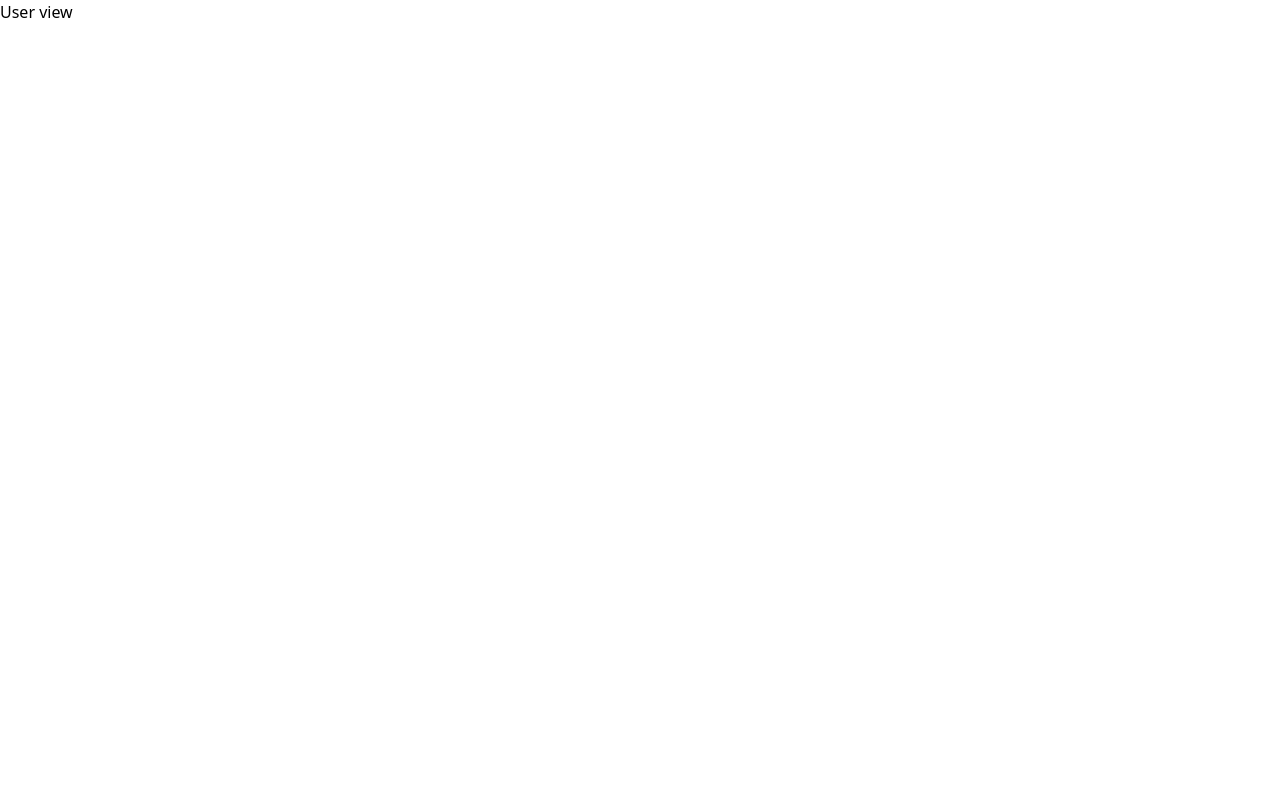
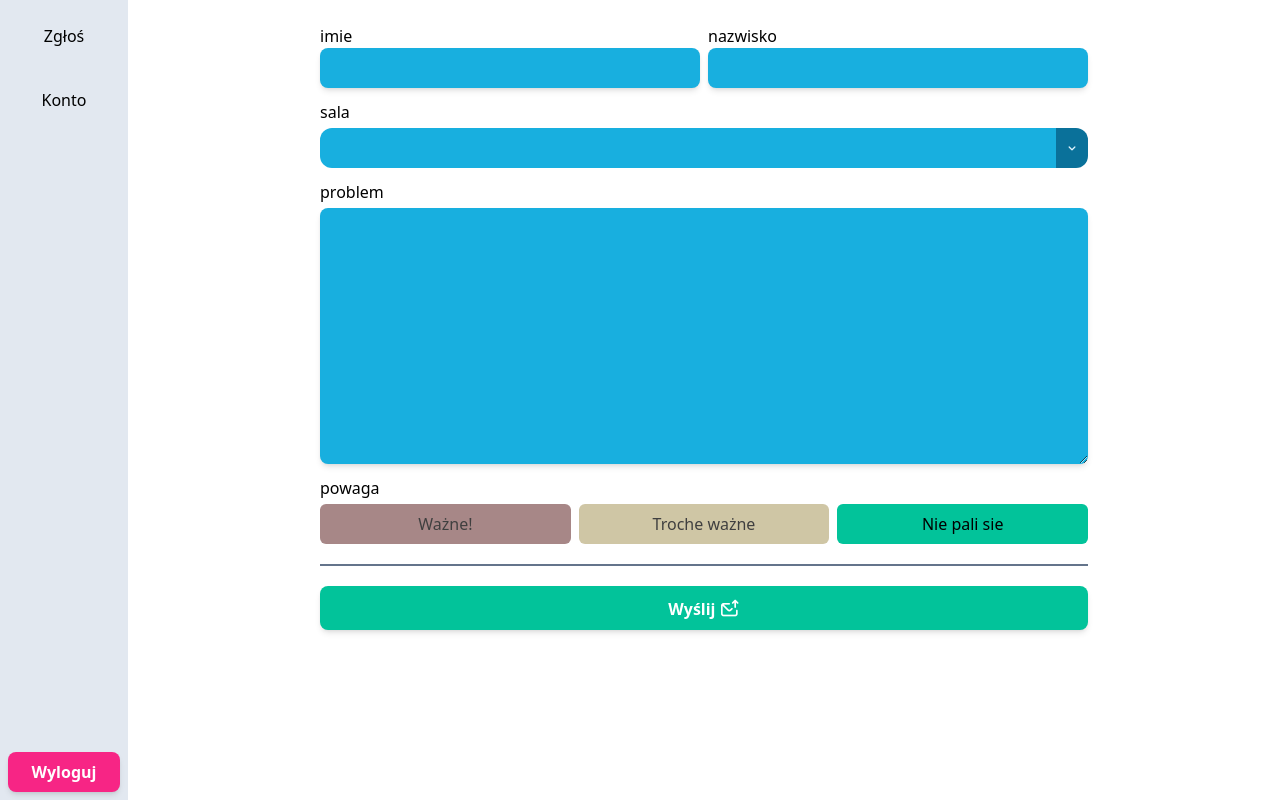
Before and after one commit to filipg030/Ticket-System, a Vue app in the folder Front/: page /user in a window 1280 px wide. Built offline with nearby package versions, Linux system fonts and the light colour scheme.

Commit message:
Login + User account

```diff
--- a/Front/index.html
+++ b/Front/index.html
@@ -5,6 +5,7 @@
   <meta charset="UTF-8" />
   <link rel="icon" type="image/svg+xml" href="/vite.svg" />
   <meta name="viewport" content="width=device-width, initial-scale=1.0" />
+  <link rel="stylesheet" href="https://unicons.iconscout.com/release/v4.0.8/css/line.css">
   <title>Vite + Vue</title>
 </head>
 
--- /dev/null
+++ b/Front/src/components/SideBar.vue
@@ -0,0 +1,38 @@
+<script>
+export default {
+
+  data() {
+    return {
+    }
+  },
+  methods:{
+
+  },
+
+  mounted() {
+
+  }
+}
+</script>
+
+<template>
+  <div class="w-32 h-full flex flex-col justify-items gap-2 bg-slate-200 p-2">
+    <RouterLink class="sideBarBtn flex justify-center" to="/user">
+    <button class="sideBarBtn">Zgłoś</button>
+    </RouterLink>
+    <RouterLink class="sideBarBtn flex justify-center" to="/konto/test">
+    <button class="sideBarBtn">Konto</button>
+    </RouterLink>
+    <RouterLink class="roseBtn mt-auto flex justify-center" to="/">
+    <button>Wyloguj</button>
+    </RouterLink>
+  </div>
+</template>
+
+<style scoped>
+
+.sideBarBtn{
+  @apply rounded-sm hover:bg-slate-400 transition-all duration-100 p-2
+}
+
+</style>
--- a/Front/src/router/index.js
+++ b/Front/src/router/index.js
@@ -2,6 +2,7 @@ import { createRouter, createWebHistory } from 'vue-router'
 
 import UserView from '../views/UserView.vue'
 import LoginView from '../views/LoginView.vue'
+import Account from '../views/Account.vue'
 
 
 const router = createRouter({
@@ -17,6 +18,11 @@ const router = createRouter({
         name: 'user',
         component: UserView
       },
+      {
+        path: '/konto/:id',
+        name: "account",
+        component: Account
+      }
     ]
 
     })
--- a/Front/src/style.css
+++ b/Front/src/style.css
@@ -6,11 +6,31 @@
 
 @layer components {
     .roseTextInput {
-        @apply py-2 px-5 bg-rose-500 text-white font-semibold rounded-lg shadow-md
-        hover:bg-rose-700 focus:outline-none focus:ring focus:ring-rose-400 focus:ring-opacity-75;
+        @apply p-2 bg-rose-500 text-white font-semibold rounded-lg shadow-md
+        hover:bg-rose-700 focus:outline-none focus:ring focus:ring-rose-400 focus:ring-opacity-75
+        placeholder:text-slate-900/75 placeholder:font-light;
     }
     .seagullTextInput {
-        @apply py-2 px-5 bg-seagull-500 text-white font-semibold rounded-lg shadow-md
+        @apply p-2 bg-seagull-500 text-white font-semibold rounded-lg shadow-md
+        hover:bg-seagull-700 focus:outline-none focus:ring focus:ring-seagull-400 focus:ring-opacity-75
+        placeholder:text-slate-900/75 placeholder:font-light;
+    }
+    .seagullTextArea {
+        @apply p-2 bg-seagull-500 text-white font-semibold rounded-lg shadow-md
+        hover:bg-seagull-700 focus:outline-none focus:ring focus:ring-seagull-400 focus:ring-opacity-75
+        placeholder:text-slate-900/75 placeholder:font-light;
+    }
+    .seagullBtn {
+        @apply p-2 bg-seagull-500 text-white font-semibold rounded-lg shadow-md
         hover:bg-seagull-700 focus:outline-none focus:ring focus:ring-seagull-400 focus:ring-opacity-75;
     }
+    .caribbeanBtn {
+        @apply p-2 bg-caribbean-500 text-white font-semibold rounded-lg shadow-md
+        hover:bg-caribbean-700 focus:outline-none focus:ring focus:ring-caribbean-400 focus:ring-opacity-75;
+    }
+    .roseBtn {
+        @apply p-2 bg-rose-500 text-white font-semibold rounded-lg shadow-md
+        hover:bg-rose-700 focus:outline-none focus:ring focus:ring-rose-400 focus:ring-opacity-75;
+        }
+
   }
--- /dev/null
+++ b/Front/src/views/Account.vue
@@ -0,0 +1,79 @@
+<script>
+import SideBar from '../components/SideBar.vue'
+
+export default {
+
+  data() {
+    return {
+      severity: 0,
+      imie: null,
+      nazwisko:null,
+      sala:null,
+      problem:null,
+    }
+  },
+  components: {
+    SideBar
+  },
+  methods: {
+    sendTicket(){
+      //check if all values are set
+    }
+  },
+
+  mounted() {
+
+  }
+}
+</script>
+
+<template>
+  <SideBar style="float: left;" />
+  <div class="w-auto h-screen flex  justify-center">
+    <div class="m-4 w-2/3 flex flex-col gap-1">
+        <div class="w-1/2 flex flex-col">
+          <label for="salaInput">imie</label>
+          <input class="seagullTextInput w-full" type="text" id="imieInput">
+        </div>
+
+        <div class="w-1/2 flex flex-col">
+          <label for="salaInput">nazwisko</label>
+          <input class="seagullTextInput w-full" type="text" id="nazwiskoInput">
+        </div>
+
+        <div class="w-full h-0 border-b-2 my-4 border-slate-500"></div>
+
+
+        <div class="w-1/2 flex flex-col">
+          <label for="salaInput">Stare hasło</label>
+          <input class="seagullTextInput w-full" type="password" id="stareHasloInput">
+        </div>
+
+        <div class="w-1/2 flex flex-col">
+          <label for="salaInput">Nowe asło</label>
+          <input class="seagullTextInput w-full" type="password" id="noweHasloInput">
+        </div>
+
+        <div class="w-1/2 flex flex-col">
+          <label for="salaInput">Potwierdź nowe hasło</label>
+          <input class="seagullTextInput w-full" type="password" id="noweHasloConfirmInput">
+        </div>
+
+
+
+<div class="w-full h-0 border-b-2 my-4 border-slate-500"></div>
+      <button class="caribbeanBtn">Zapisz <i class="uil uil-save"></i></button>
+    </div>
+  </div>
+</template>
+
+<style scoped>
+label {
+  @apply mt-2;
+}
+
+.inactiveBtn {
+  filter: grayscale(75%);
+  opacity: 75%;
+}
+</style>
--- a/Front/src/views/LoginView.vue
+++ b/Front/src/views/LoginView.vue
@@ -16,25 +16,25 @@ export default {
 </script>
 
 <template>
-  <div class="z-0 w-full h-full flex items-center justify-center gradient">
-    <div class="absolute top-10 h-1/2 items-center justify-center flex flex-col text-9xl text-slate-200">
+  <div class="w-full h-full flex items-center justify-center gradient">
+    <div class="z-0 absolute top-10 h-1/2 items-center justify-center flex flex-col text-9xl text-slate-200">
         ZSŁ
     </div>
-    <div class="z-10 w-64 h-fit border rounded-lg p-2 bg-slate-100 shadow-lg shadow-black/50 text-slate-900">
+    <div class="z-10 w-64 h-fit border rounded-lg p-2 bg-slate-100 shadow-lg shadow-black/50 text-slate-100">
         <div v-if="adminUser == 0" class="flex flex-row gap-2 justify-stretch">
         <button class="rounded-md w-full h-16 p-2 bg-seagull-500" @click="adminUser=1">Nauczyciel</button>
         <button class="rounded-md w-full h-16 p-2 bg-rose-500" @click="adminUser=2">Admin</button>
         </div>
     <div class="flex flex-col gap-2" v-if="adminUser == 1">
         <p class="mb-2 text-slate-950/75">Nauczyciel</p>
-        <input class="seagullTextInput" type="text"  name="username" id="username">
-        <input class="seagullTextInput" type="password" name="passwd" id="passwd">
+        <input class="seagullTextInput" placeholder="login" type="text"  name="username" id="username">
+        <input class="seagullTextInput" placeholder="hasło" type="password" name="passwd" id="passwd">
         <button class="backBtn" @click="adminUser=0">wróć</button>
     </div>
     <div class="flex flex-col gap-2" v-if="adminUser == 2">
-        Admin
-        <input class="roseTextInput" type="text" name="username" id="username">
-        <input class="roseTextInput" type="password" name="passwd" id="passwd">
+        <p class="mb-2 text-slate-950/75">Admin</p>
+        <input class="roseTextInput" type="text" placeholder="login" name="username" id="username">
+        <input class="roseTextInput" type="password" placeholder="hasło" name="passwd" id="passwd">
         <button class="backBtn" @click="adminUser=0">wróć</button>
     </div>
     </div>
--- a/Front/src/views/UserView.vue
+++ b/Front/src/views/UserView.vue
@@ -1,11 +1,79 @@
-<script >
+<script>
+import SideBar from '../components/SideBar.vue'
 
+export default {
+
+  data() {
+    return {
+      severity: 0,
+      imie: null,
+      nazwisko:null,
+      sala:null,
+      problem:null,
+    }
+  },
+  components: {
+    SideBar
+  },
+  methods: {
+    sendTicket(){
+      //check if all values are set
+    }
+  },
+
+  mounted() {
+
+  }
+}
 </script>
 
 <template>
-  <div class="">
-    User view
+  <SideBar style="float: left;" />
+  <div class="w-auto h-screen flex  justify-center">
+    <div class="m-4 w-2/3 flex flex-col gap-1">
+      <div class="flex flex-row justify-between gap-2">
+        <div class="w-1/2 flex flex-col">
+          <label for="salaInput">imie</label>
+          <input class="seagullTextInput w-full" type="text" id="imieInput">
+        </div>
+
+        <div class="w-1/2 flex flex-col">
+          <label for="salaInput">nazwisko</label>
+          <input class="seagullTextInput w-full" type="text" id="nazwiskoInput">
+        </div>
+      </div>
+
+      <label for="salaInput">sala</label>
+      <div class="rounded-xl p-0 overflow-hidden flex flex-row">
+        <input class="w-full bg-seagull-500 p-2 text-slate-100 font-semibold focus:outline-none" type="text" id="salaInput">
+        <button class="cursor-pointer aspect-square w-8 bg-seagull-700 hover:bg-seagull-900 text-seagull-100"><i class="uil uil-angle-down"></i></button>
+      </div>
+
+      <label for="problemInput">problem</label>
+      <textarea class="seagullTextArea" id="problemInput" rows="10"></textarea>
+
+      <label for="problemInput">powaga</label>
+      <div class="flex flex-row gap-2">
+        <button class="pointer p-2 rounded-md bg-red-500 hover:bg-red-600 w-full"
+          :class="{ 'inactiveBtn': severity != 2 }" @click="severity = 2">Ważne!</button>
+        <button class="pointer p-2 rounded-md bg-yellow-500 hover:bg-yellow-600 w-full"
+          :class="{ 'inactiveBtn': severity != 1 }" @click="severity = 1">Troche ważne</button>
+        <button class="pointer p-2 rounded-md bg-caribbean-500 hover:bg-caribbean-600 w-full"
+          :class="{ 'inactiveBtn': severity != 0 }" @click="severity = 0">Nie pali sie</button>
+      </div>
+<div class="w-full h-0 border-b-2 my-4 border-slate-500"></div>
+      <button class="caribbeanBtn">Wyślij <i class="text-xl uil uil-envelope-upload"></i></button>
+    </div>
   </div>
 </template>
 
-<style scoped></style>
+<style scoped>
+label {
+  @apply mt-2;
+}
+
+.inactiveBtn {
+  filter: grayscale(75%);
+  opacity: 75%;
+}
+</style>
--- a/Front/tailwind.config.js
+++ b/Front/tailwind.config.js
@@ -33,6 +33,20 @@ export default {
           '900': '#114f69',
           '950': '#0b3246',
         },
+        'caribbean': {
+        '50': '#ebfef7',
+        '100': '#cefdeb',
+        '200': '#a1f9da',
+        '300': '#64f1ca',
+        '400': '#27e0b3',
+        '500': '#02c39a',
+        '600': '#00a281',
+        '700': '#00826a',
+        '800': '#006655',
+        '900': '#005448',
+        '950': '#002f2a',
+        },
+
 
       },
     },
```
Also changed, not shown: Front/src/components/DropDown.vue (added).
